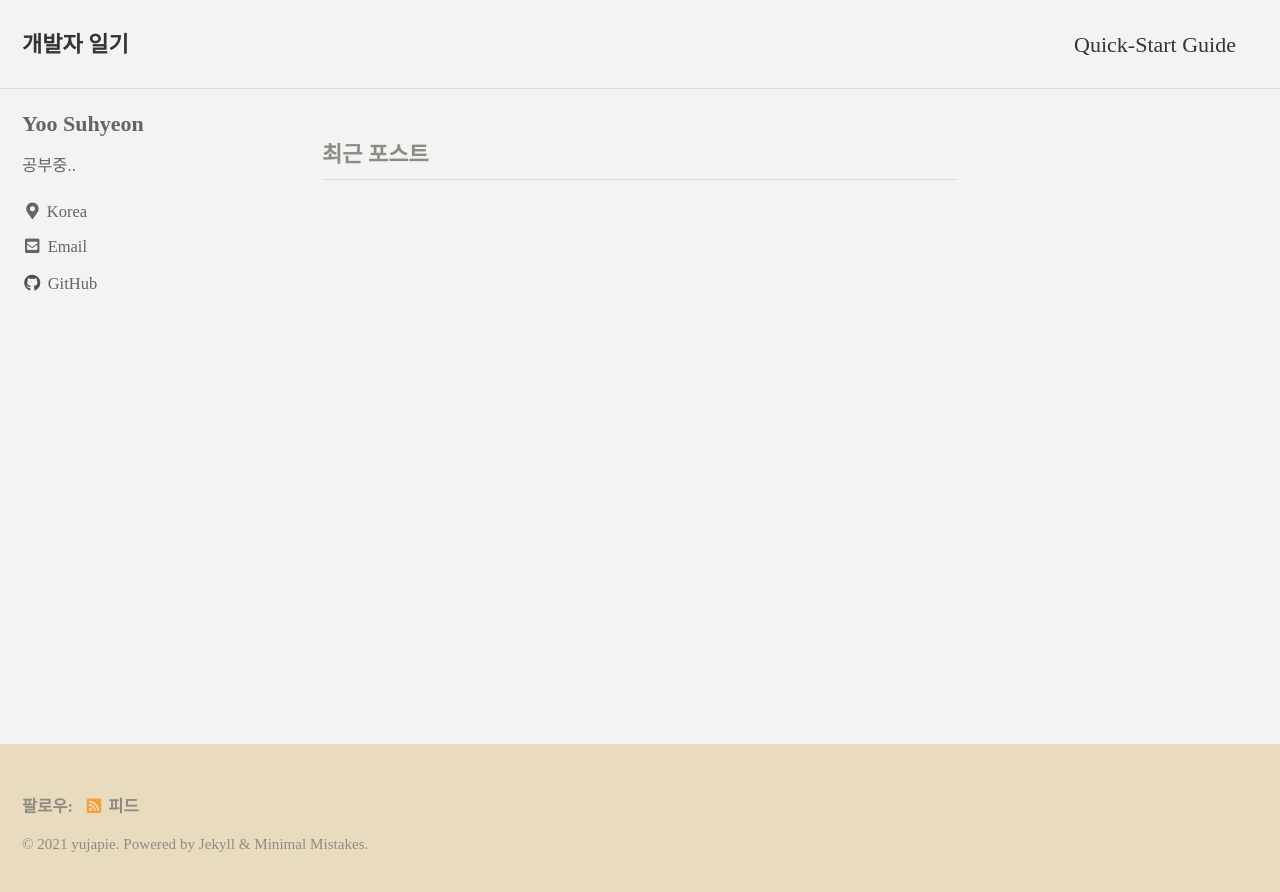
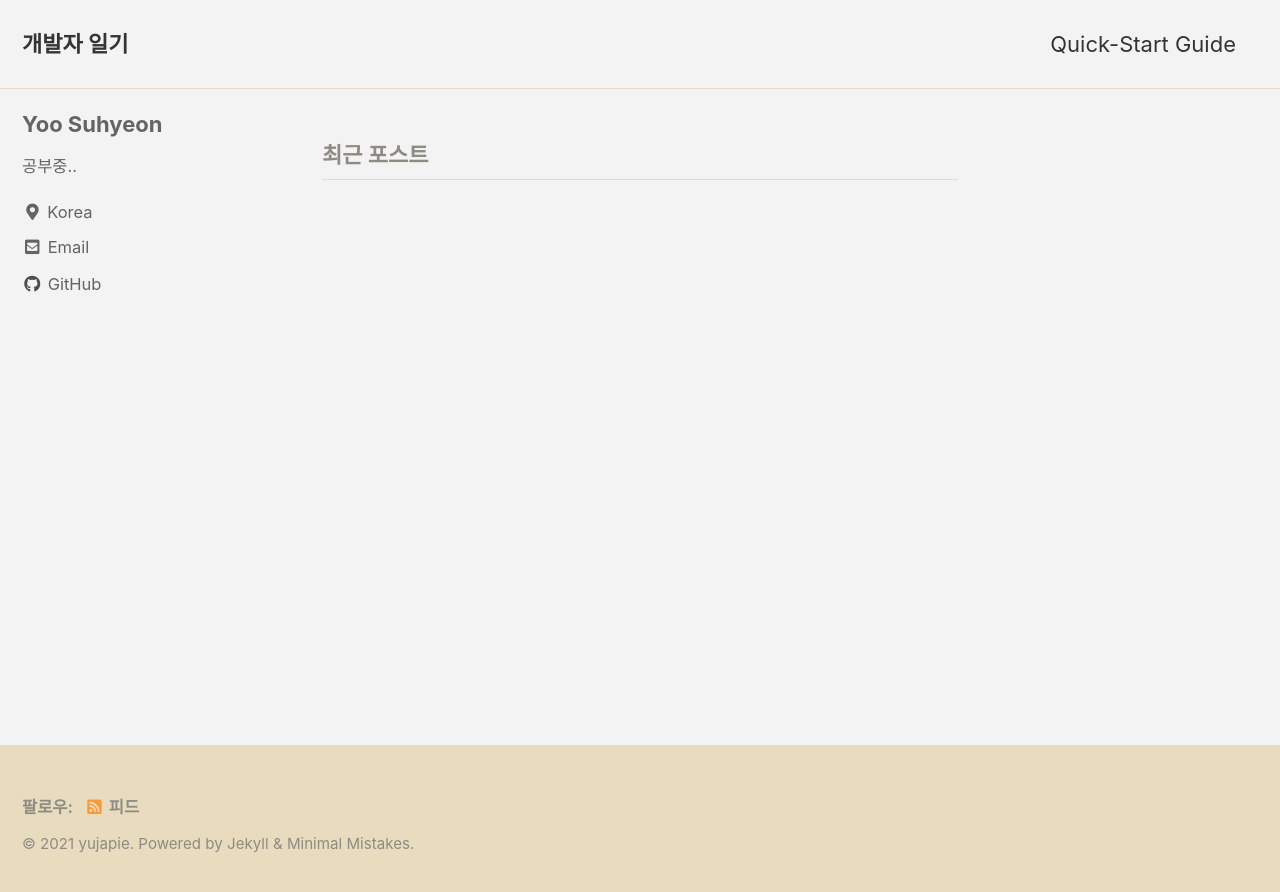
Before and after one commit to yujapie/yujapie.github.io, a Jekyll site: the page built from index.html, in a window 1280 px wide. Shown: the top 892 px of the page. Built offline with Jekyll 4.4.1, drawn with Linux system fonts in a browser that asks for light colours; cached includes are drawn as plain includes; some web fonts are replaced; the list of posts is cut into pages by our own code.

Commit message:
Nanum Brush Script font

```diff
--- a/_includes/head/custom.html
+++ b/_includes/head/custom.html
@@ -1,7 +1,5 @@
 <!-- start custom head snippets -->
 
 <!-- insert favicons. use https://realfavicongenerator.net/ -->
-<link href="https://fonts.googleapis.com/css2?family=Cute+Font&display=swap" rel="stylesheet">
-
 
 <!-- end custom head snippets -->
--- a/_sass/minimal-mistakes/_variables.scss
+++ b/_sass/minimal-mistakes/_variables.scss
@@ -14,7 +14,7 @@ $indent-var: 1.3em !default;
 
 /* system typefaces */
 $serif: Georgia, Times, serif !default;
-$sans-serif: "Cute Font" -apple-system, BlinkMacSystemFont, "Roboto", "Segoe UI",
+$sans-serif: -apple-system, BlinkMacSystemFont, "Nanum Brush Script", "Roboto", "Segoe UI",
   "Helvetica Neue", "Lucida Grande", Arial, sans-serif !default;
 $monospace: Monaco, Consolas, "Lucida Console", monospace !default;
 
--- a/assets/css/main.scss
+++ b/assets/css/main.scss
@@ -6,3 +6,7 @@
 
 @import "minimal-mistakes/skins/{{ site.minimal_mistakes_skin | default: 'default' }}"; // skin
 @import "minimal-mistakes"; // main partials
+
+//font
+@import url('https://fonts.googleapis.com/css2?family=Nanum+Brush+Script&display=swap');
+// @import url('https://fonts.googleapis.com/css2?family=Nanum+Brush+Script&family=Nanum+Gothic&display=swap');
```
